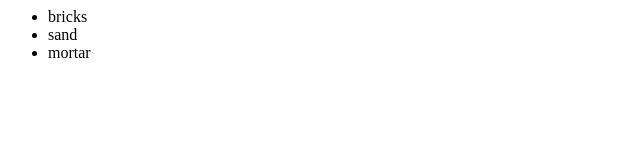
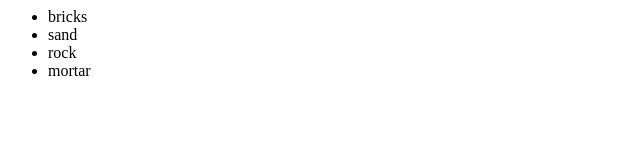
Before and after one commit to fabianaugustus/CryptomorrowExchange, a plain HTML site: page index.html in a window 1280 px wide. Shown: the full height of the page, 0-640 px from the left. Drawn offline with Linux system fonts and the light colour scheme.

Commit message:
Last changes

```diff
--- a/index.html
+++ b/index.html
@@ -5,6 +5,7 @@
             <ul>
                 <li>bricks</li>
                 <li>sand</li>
+                <li>rock</li>
                 <li>mortar</li>
             </ul>
         </div>
```
